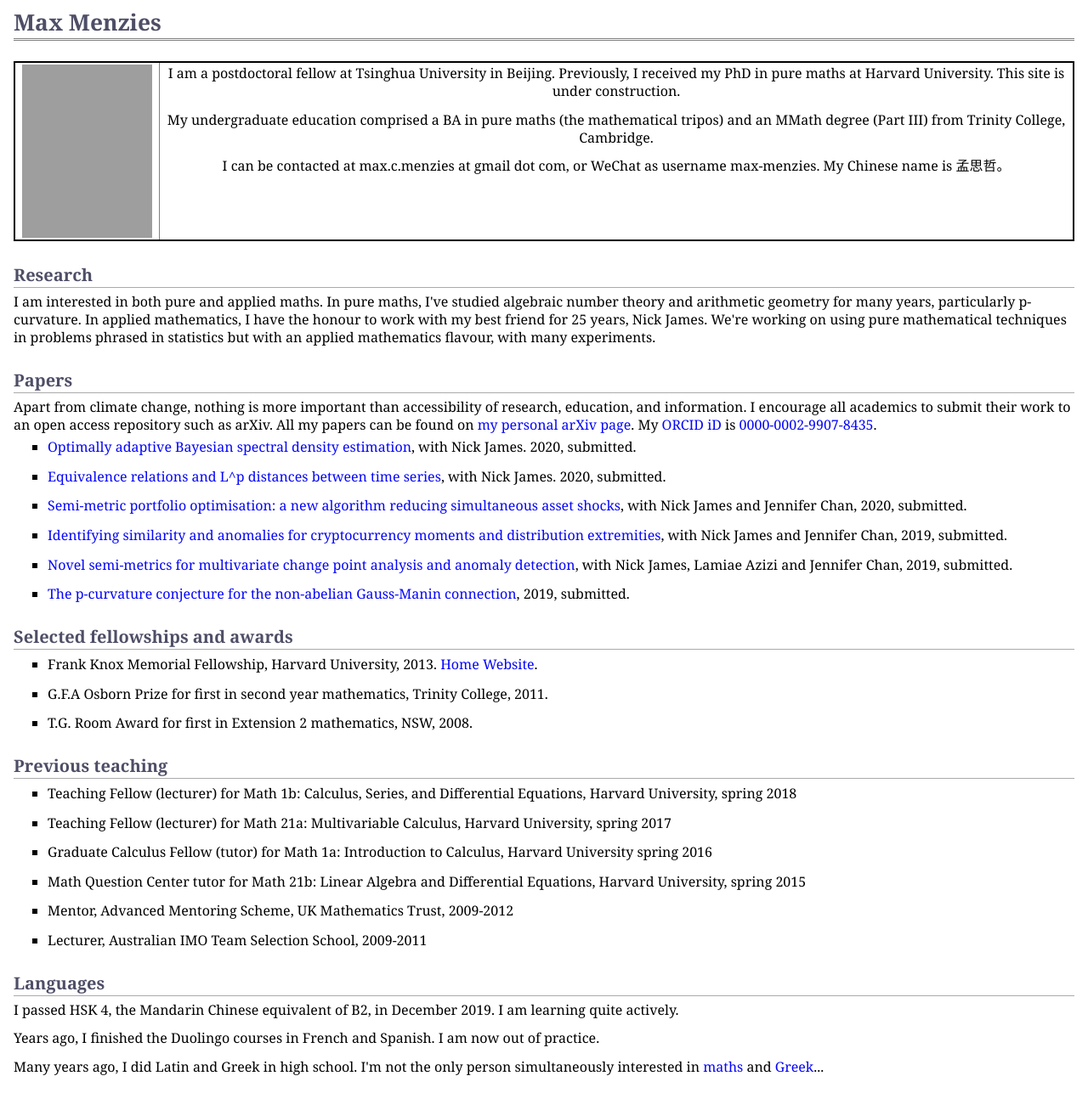
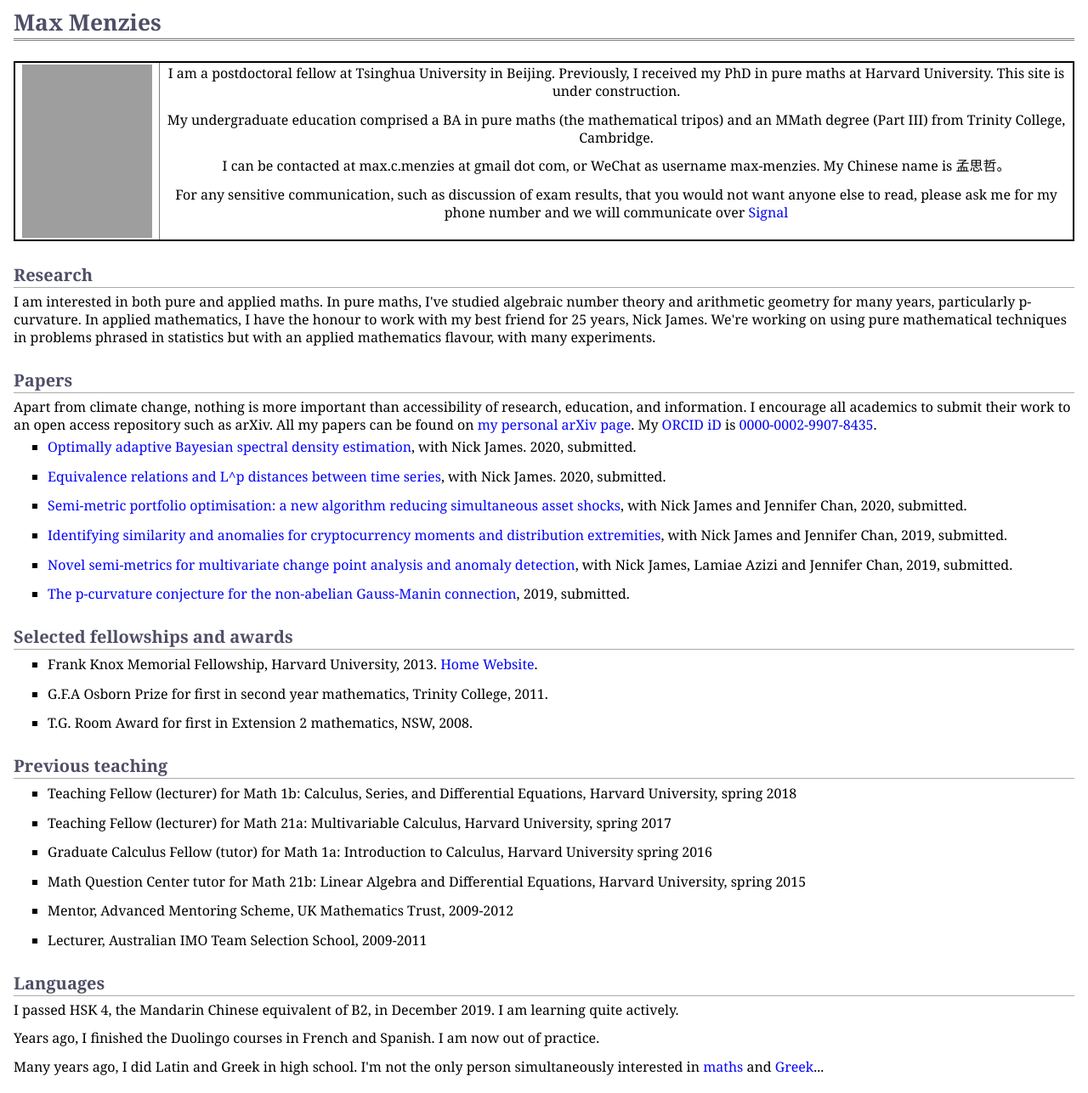
Before and after one commit to MaxMenzies/maxmenzies.com, a Jekyll site: the page index.html, which Jekyll copies as it is, in a window 1280 px wide. Shown: the whole page at 85% size. Built offline with Jekyll 4.4.1, drawn with Linux system fonts in a browser that asks for light colours; grey boxes are pictures that could not be loaded.

Commit message:
Update index.html

```diff
--- a/index.html
+++ b/index.html
@@ -29,6 +29,9 @@
 
     <p>
     I can be contacted at max.c.menzies at gmail dot com, or WeChat as username max-menzies. My Chinese name is 孟思哲。
+    </p>
+   <p>
+    For any sensitive communication, such as discussion of exam results, that you would not want anyone else to read, please ask me for my phone number and we will communicate over <a href="https://signal.org/">Signal</a>
     </p>
 
   </td>
```
